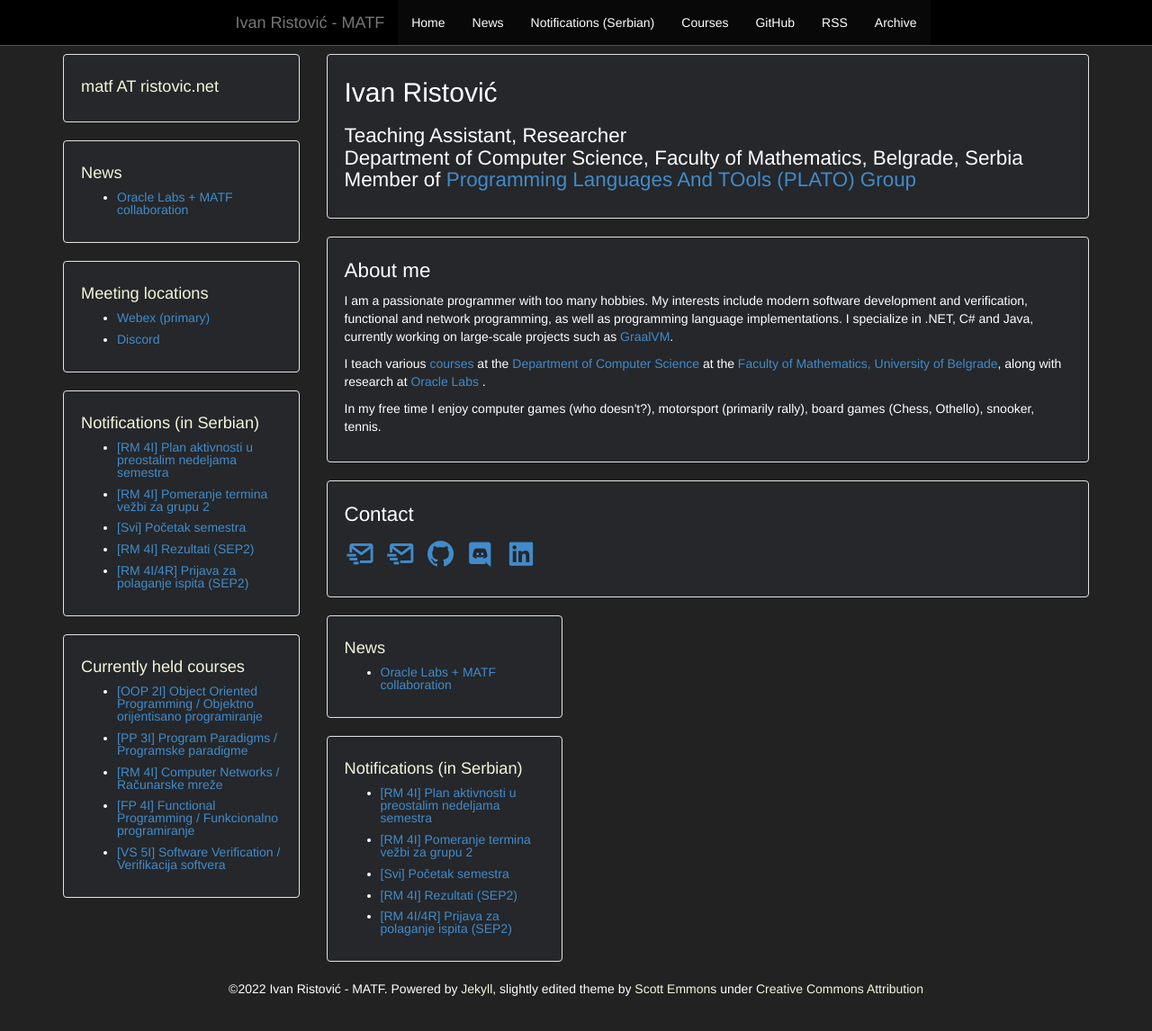
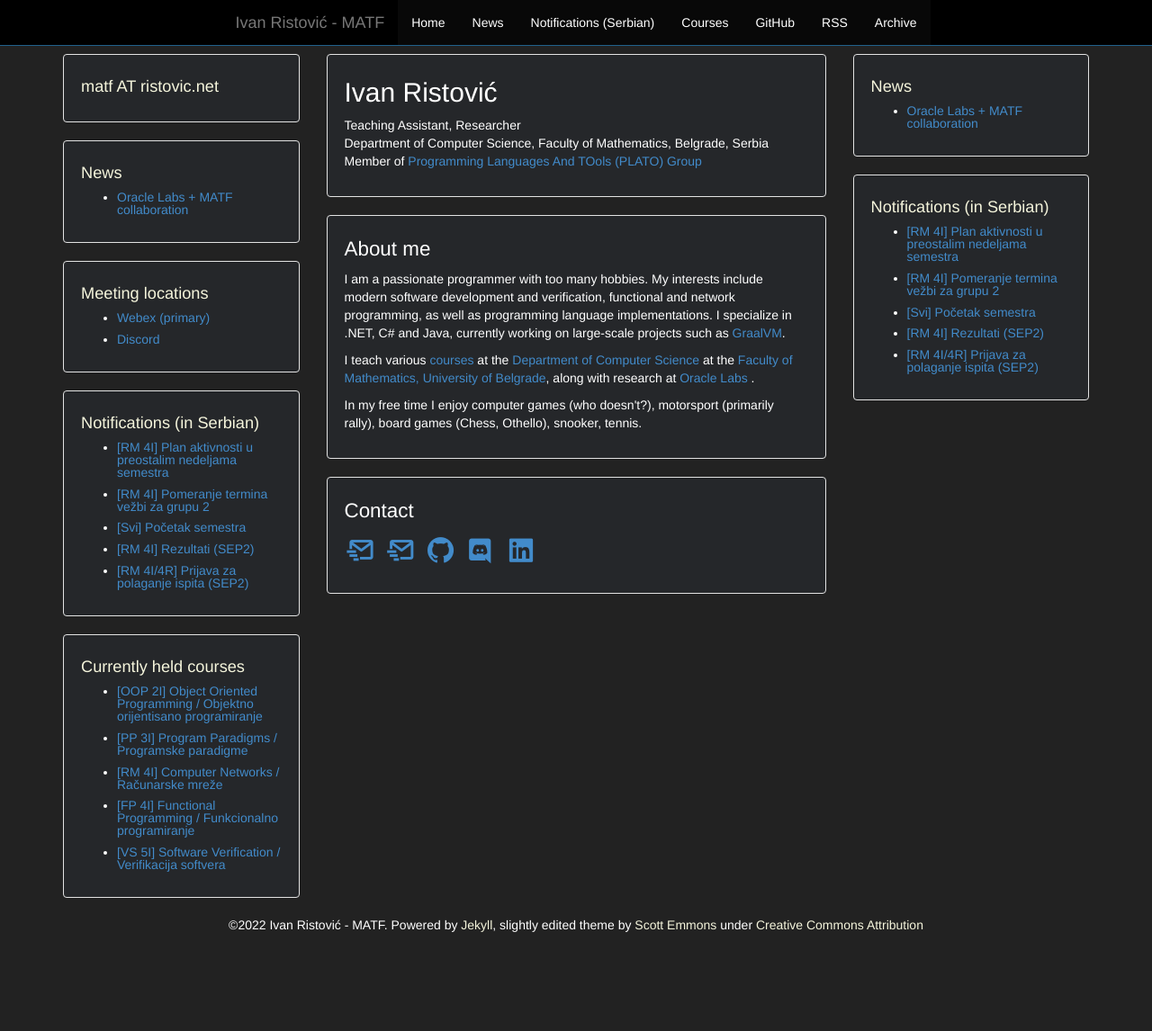
Before and after one commit to ivan-ristovic/ivan-ristovic.github.io, a Jekyll site: the page built from index.html, in a window 1280 px wide and 1179 px high. Shown: the top 1146 px of the window at 90% size. Built offline with Jekyll 4.4.1, drawn with Linux system fonts in a browser that asks for light colours.

Commit message:
[Index] Update

```diff
--- a/_layouts/default.html
+++ b/_layouts/default.html
@@ -5,7 +5,7 @@
         <div class="col-md-3 hidden-xs">
             {% include sidebar.html %}
         </div>
-        <div class="col-md-9">
+        <div class="col-md-6">
             {{ content }}
         </div>
         <div class="col-md-3 hidden-xs">
--- a/_layouts/post.html
+++ b/_layouts/post.html
@@ -5,7 +5,7 @@
         <div class="col-md-3 hidden-xs">
             {% include sidebar.html %}
         </div>
-        <div class="col-md-9">
+        <div class="col-md-6">
           <div class="article">
             <div class="well">
                 <h1><a href="{{ site.baseurl}}{{ page.url }}">[{{ page.course }}] {{ page.title }}</a></h1>
--- a/index.html
+++ b/index.html
@@ -4,11 +4,11 @@ layout: default
 
 <div class="well">
     <h2>Ivan Ristović</h1>
-    <h1>
+    <p>
         Teaching Assistant, Researcher<br>
         Department of Computer Science, Faculty of Mathematics, Belgrade, Serbia<br>
         Member of <a href="http://plato.matf.bg.ac.rs/?locale=en_UK">Programming Languages And TOols (PLATO) Group</a><br>
-    </h1>
+    </p>
 </div>
 
 <div class="well">
```
